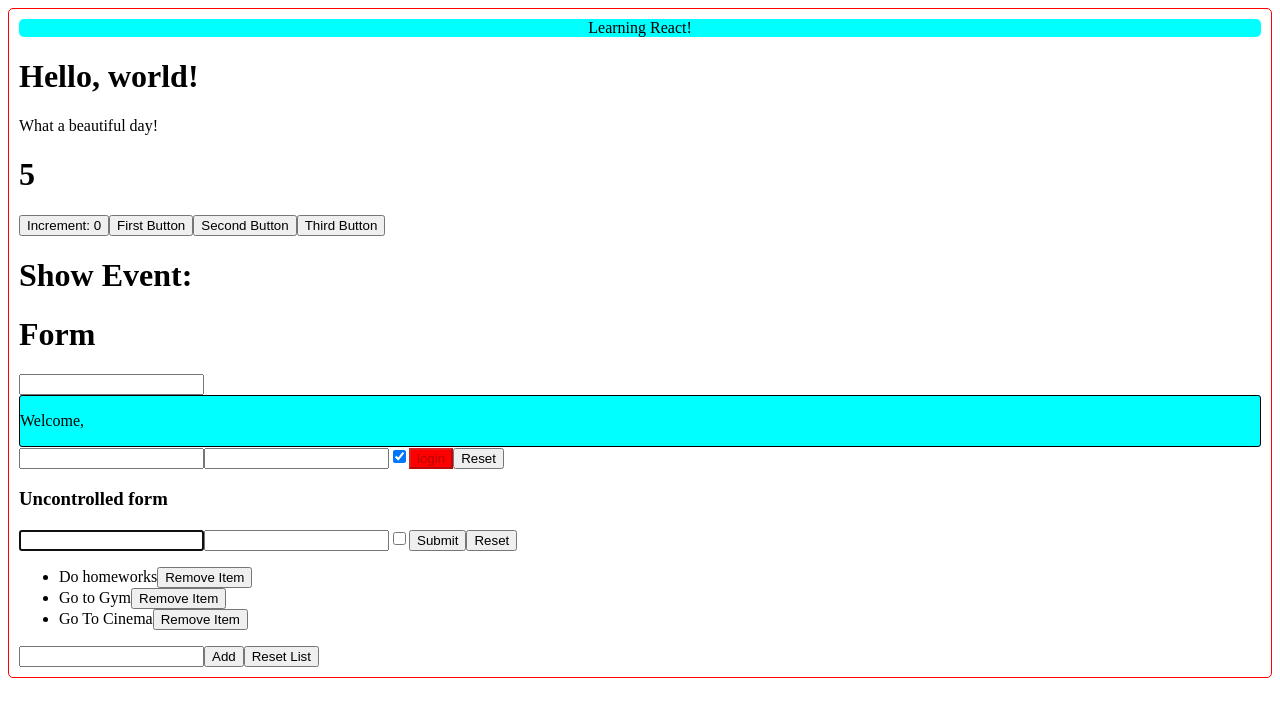
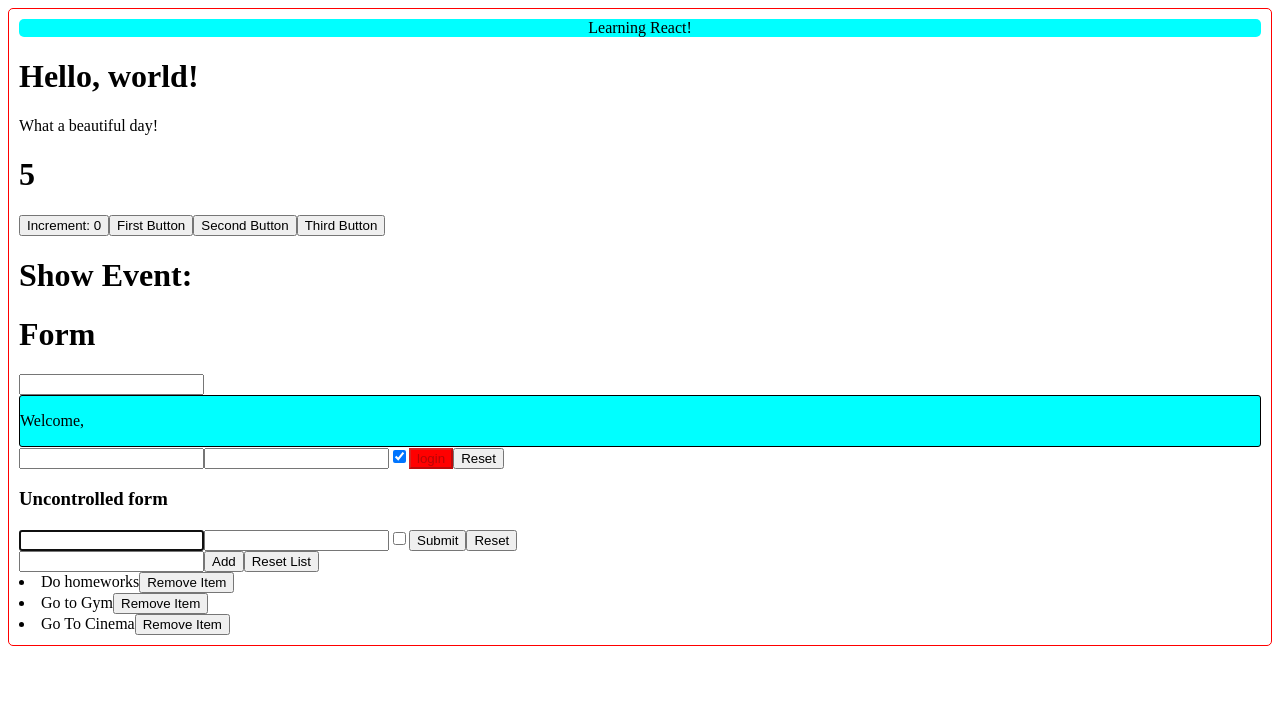
Before and after one commit to RiccardoPriolo/React-exercises, a React (Create React App) app: page / in a window 1280 px wide. Shown: the top 716 px of the page. Built offline with nearby package versions, Linux system fonts and the light colour scheme.

Commit message:
Svolgimento render-props-01

```diff
--- a/src/App.js
+++ b/src/App.js
@@ -19,14 +19,22 @@ class App extends React.Component {
     return (
       <Container title="Learning React!">
         <Hello />
-
         <Counter value={0} increment={1} interval={1000} />
         <ClickCounter />
         <ClickTracker />
         <InteractiveWelcome />
         <Login onLogin={this.onLogin} />
         <MyUncontrolledForm />
-        <MyToDoList />
+        <MyToDoList
+          render={(items, handleDeleteItem) => {
+            return items.map((items, index) => (
+              <li key={index}>
+                {items}
+                <button onClick={handleDeleteItem}>Remove Item</button>
+              </li>
+            ));
+          }}
+        />
       </Container>
     );
   }
--- a/src/MyTodoList.js
+++ b/src/MyTodoList.js
@@ -37,14 +37,6 @@ class TodoList extends React.Component {
   render() {
     return (
       <>
-        <ul>
-          {this.state.items.map((items, index) => (
-            <li key={index}>
-              {items}
-              <button onClick={this.handleDeleteItem}>Remove Item</button>
-            </li>
-          ))}
-        </ul>
         <input
           name="todo"
           type="text"
@@ -61,6 +53,7 @@ class TodoList extends React.Component {
         <button type="button" onClick={this.handleReset}>
           Reset List
         </button>
+        <div>{this.props.render(this.state.items, this.handleDeleteItem)}</div>
       </>
     );
   }
```
